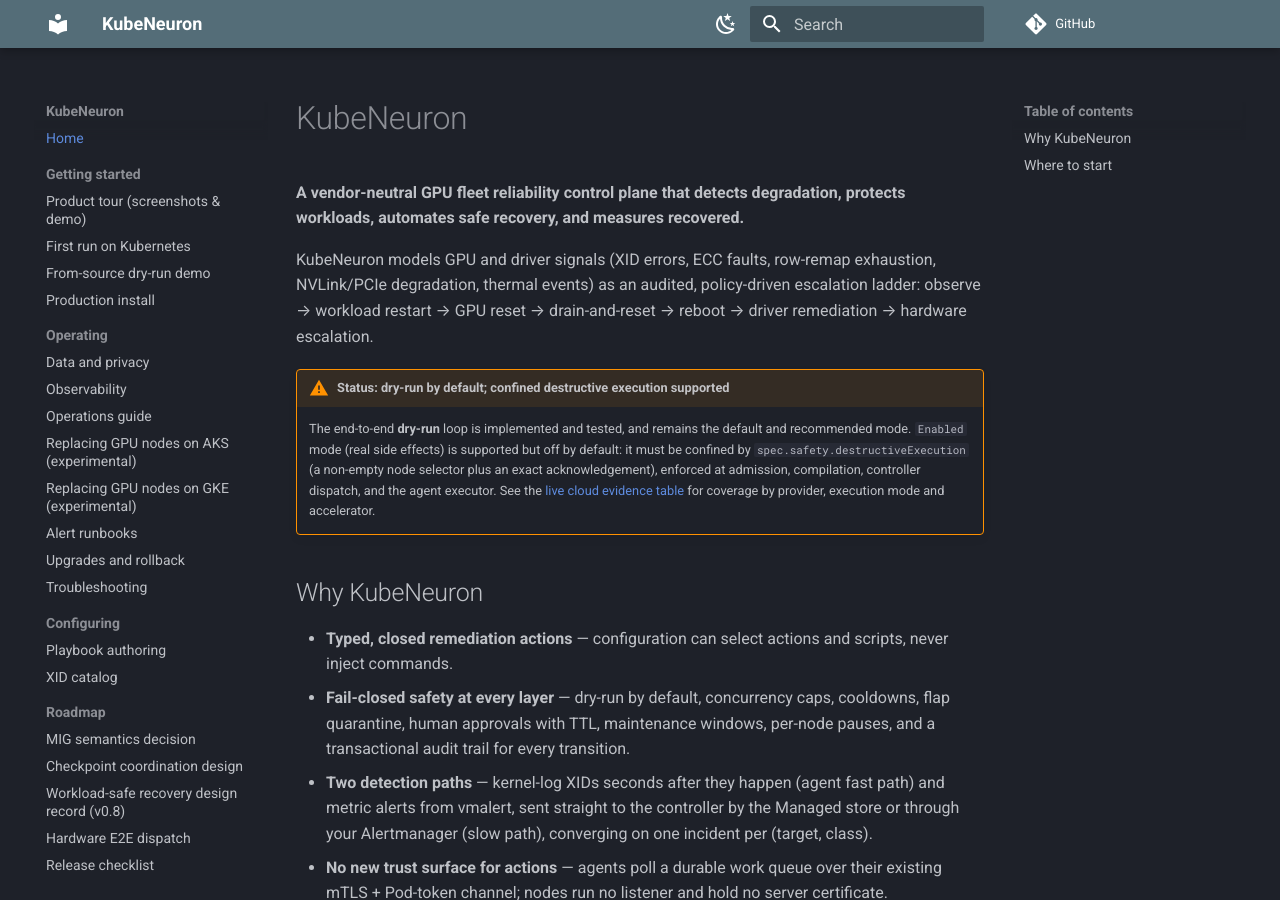
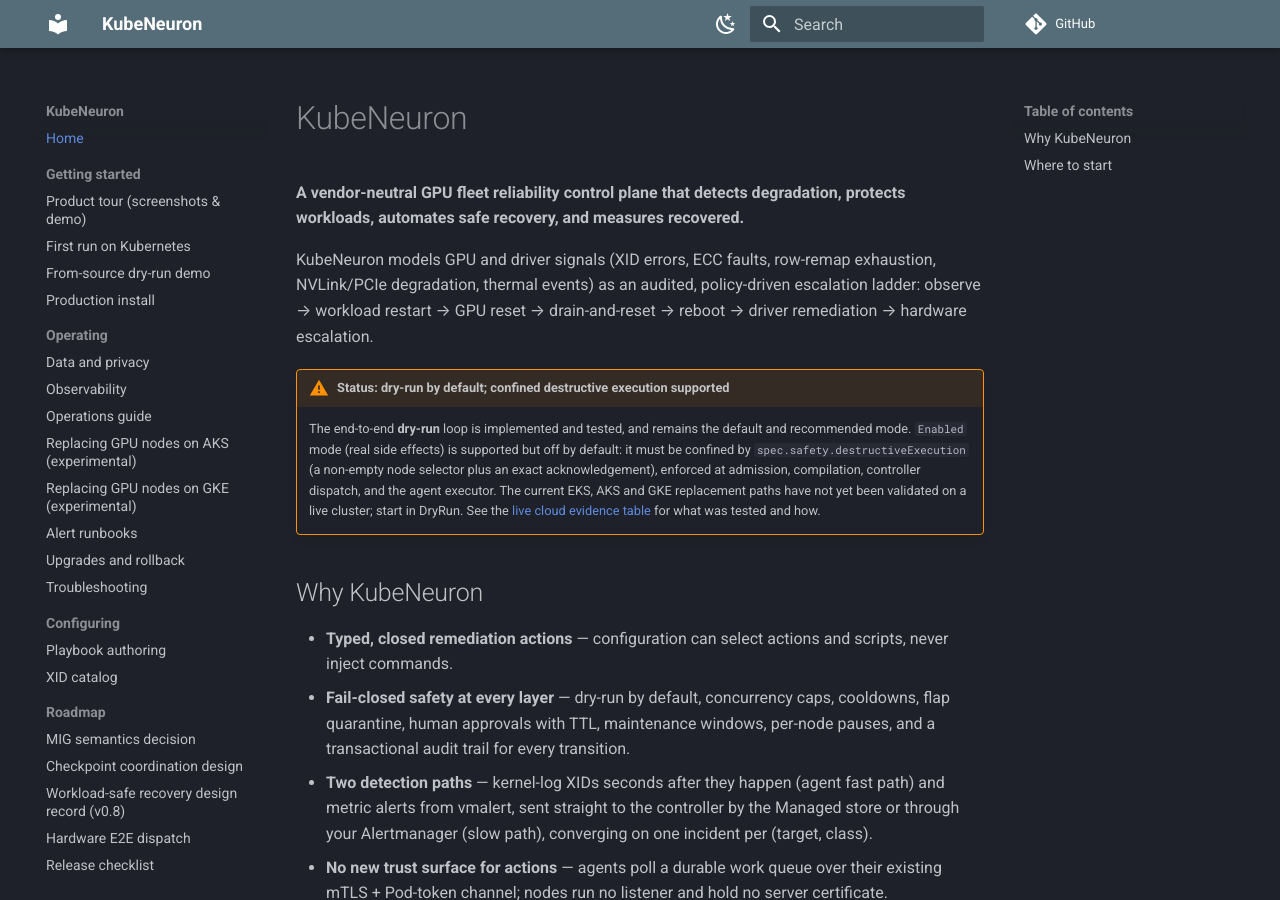
Before and after one commit to kubeneuron/kubeneuron, an MkDocs documentation site: the page built from docs/index.md, in a window 1280 px wide and 900 px high. Built offline with MkDocs 1.6.1 and Material for MkDocs 9.7.7, drawn with Linux system fonts in a browser that asks for light colours; comment, search, counter and statistics services are not loaded.

Commit message:
docs: state live validation limits alongside replacement guidance
Signed-off-by: Andrii Petruk <andrey.petruk@gmail.com>

```diff
--- a/docs/index.md
+++ b/docs/index.md
@@ -15,7 +15,7 @@ drain-and-reset → reboot → driver remediation → hardware escalation.
     supported but off by default: it must be confined by
     `spec.safety.destructiveExecution` (a non-empty node selector plus an
     exact acknowledgement), enforced at admission, compilation, controller
-    dispatch, and the agent executor. See the [live cloud evidence table](reference-capabilities.md#live-cloud-evidence) for coverage by provider, execution mode and accelerator.
+    dispatch, and the agent executor. The current EKS, AKS and GKE replacement paths have not yet been validated on a live cluster; start in DryRun. See the [live cloud evidence table](reference-capabilities.md#live-cloud-evidence) for what was tested and how.
 
 ## Why KubeNeuron
 
```
Also changed, not shown: README.md (+1 -1 lines).
